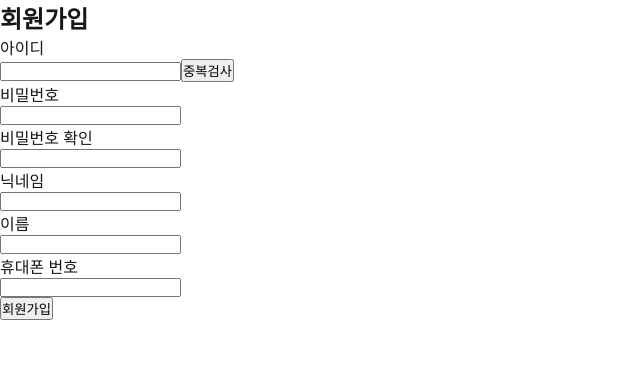
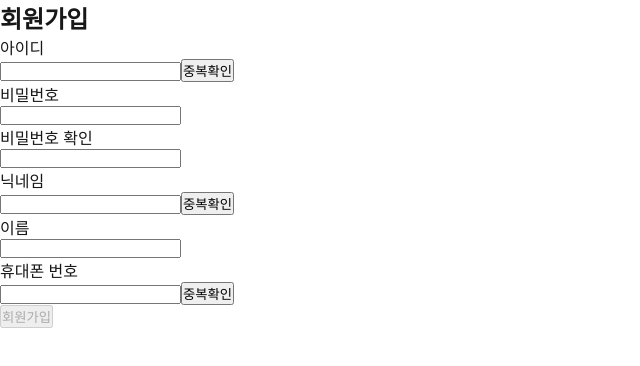
Before and after one commit to rmfnxm23/Posting_FE, a Next.js app in the folder posting/: page / in a window 1280 px wide. Shown: the top 366 px of the page, without its empty margins (0-640 px from the left). Built offline with nearby package versions, Linux system fonts and the light colour scheme; no server answers.

Commit message:
Feat: 회원가입 중복 검사 및 비활성화 기능 추가

```diff
--- a/posting/src/features/UserManage/SignupPage/index.tsx
+++ b/posting/src/features/UserManage/SignupPage/index.tsx
@@ -12,16 +12,13 @@ import {
   passValidation,
   phoneValidation,
 } from "@/util/validation"; // 유효성 검사
+import clsx from "clsx";
+import { useRouter } from "next/router";
 
 const SignupPage = () => {
-  //   const [email, setEmail] = useState("");
-  //   const [password, setPassword] = useState("");
-  //   const [passwordCheck, setPasswordCheck] = useState("");
-  //   const [nickname, setNickname] = useState("");
-  //   const [name, setName] = useState("");
-  //   const [phone, setPhone] = useState("");
+  const router = useRouter();
 
-  // 에러 메세지
+  // 에러 메세지 상태
   const [emailError, setEmailError] = useState("");
   const [passError, setPassError] = useState("");
   const [passCheckError, setPassCheckError] = useState("");
@@ -29,34 +26,89 @@ const SignupPage = () => {
   const [nameError, setNameError] = useState("");
   const [phoneError, setPhoneError] = useState("");
 
-  //   const validate = (values: signForm) => {
-  //     const errors: any = {};
-  //     // 아이디(이메일)
-  //     if (!values.email) {
-  //       errors.email = "이메일을 입력해주세요.";
-  //     } else if (!/^[^\s@]+@[^\s@]+\.[^\s@]+$/.test(values.email)) {
-  //       errors.email = "유효하지 않은 이메일 형식입니다.";
-  //     }
+  // 유효성 검사 boolean 상태
+  const [isEmail, setIsEmail] = useState(false);
+  const [isPassword, setIsPassword] = useState(false);
+  const [isPasswordCheck, setIsPasswordCheck] = useState(false);
+  const [isNickname, setIsNickname] = useState(false);
+  const [isname, setIsName] = useState(false);
+  const [isPhone, setIsPhone] = useState(false);
 
-  //     // 비밀번호
-  //     const pwRegex =
-  //       /^(?=.*[a-zA-Z])(?=.*\d)(?=.*[!@#$%^&*()])[a-zA-Z\d!@#$%^&*()]{8,16}$/;
-  //     if (!values.password) {
-  //       errors.password = "비밀번호를 입력해주세요.";
-  //     } else if (!pwRegex.test(values.password)) {
-  //       errors.password =
-  //         "비밀번호는 8자 이상 16자이하의 대소문자, 숫자, 특수문자가 포함되어야 합니다.";
-  //     }
+  // 중복 상태 메세지
+  const [emailDuplicate, setEmailDuplicate] = useState("");
+  const [nicknameDuplicate, setNicknameDuplicate] = useState("");
+  const [phoneDuplicate, setPhoneDuplicate] = useState("");
 
-  //     // 비밀번호 확인
-  //     if (!values.passwordCheck) {
-  //       errors.passwordCheck = "비밀번호를 확인해주세요.";
-  //     } else if (values.password !== values.passwordCheck) {
-  //       errors.passwordCheck = "비밀번호가 일치하지 않습니다.";
-  //     }
+  //   중복확인 - 이메일
+  const duplicateCheck = async (email: string) => {
+    try {
+      if (!email.trim()) {
+        setEmailDuplicate("이메일을 입력해주세요."); // ✅ 메시지 출력
+        return;
+      }
 
-  //     return errors;
-  //   };
+      //   if (emailError) return;
+
+      const res = await api.post(`/user/check/email`, { email });
+
+      if (res.data.exist) {
+        console.log(res, "front");
+        // setEmailError("이미 사용된 이메일입니다.");
+        setEmailDuplicate("이미 사용된 이메일입니다.");
+      } else {
+        // setEmailError("사용 가능한 이메일입니다.");
+        setEmailDuplicate("사용 가능한 이메일입니다.");
+      }
+    } catch (err) {
+      console.error(err, "중복확인 실패");
+    }
+  };
+
+  //   중복확인 - 닉네임
+  const duplicateCheck2 = async (nickname: string) => {
+    try {
+      if (!nickname.trim()) {
+        setNicknameDuplicate("닉네임을 입력해주세요."); // ✅ 메시지 출력
+        return;
+      }
+
+      const res = await api.post(`/user/check/nickname`, { nickname });
+      if (res.data.exist) {
+        console.log(res, "front");
+        setNicknameDuplicate("이미 사용된 닉네임입니다.");
+      } else {
+        setNicknameDuplicate("사용 가능한 닉네임입니다.");
+      }
+    } catch (err) {
+      console.error(err, "중복확인 실패");
+    }
+  };
+
+  //   중복확인 - 휴대폰 번호
+  const duplicateCheck3 = async (phone: string) => {
+    try {
+      if (!phone.trim()) {
+        setPhoneDuplicate("번호를 입력해주세요."); // ✅ 메시지 출력
+        return;
+      }
+      console.log(phone, "hooooooo");
+
+      const res = await api.post(`/user/check/phone`, { phone });
+
+      if (res.data.exist) {
+        console.log(res, "front");
+        setPhoneDuplicate("이미 사용된 번호입니다.");
+      } else {
+        setPhoneDuplicate("사용 가능한 번호입니다.");
+      }
+    } catch (err) {
+      console.error(err, "중복확인 실패");
+    }
+  };
+
+  //   비활성화 / 활성화 상태
+  const isValid =
+    isEmail && isPassword && isPasswordCheck && isNickname && isname && isPhone; // 모든 form의 유효성이 false 일 때
 
   const formik = useFormik({
     initialValues: {
@@ -69,25 +121,6 @@ const SignupPage = () => {
     },
 
     // validate,
-    // validate: (values) => {
-    //   const errors: any = {};
-    //   if (!values.email) {
-    //     errors.email = "이메일을 입력해주세요.";
-    //   } else if (!/^[^\s@]+@[^\s@]+\.[^\s@]+$/.test(values.email)) {
-    //     errors.email = "유효하지 않은 이메일 형식입니다.";
-    //   }
-
-    //   const pwRegex =
-    //     /^(?=.*[a-zA-Z])(?=.*\d)(?=.*[!@#$%^&*()])[a-zA-Z\d!@#$%^&*()]{8,16}$/;
-    //   if (!values.password) {
-    //     errors.password = "비밀번호를 입력해주세요.";
-    //   } else if (!pwRegex.test(values.password)) {
-    //     errors.password =
-    //       "비밀번호는 8자 이상 16자이하의 대소문자, 숫자, 특수문자가 포함되어야 합니다.";
-    //   }
-
-    //   return errors;
-    // },
 
     onSubmit: async (values) => {
       //   console.log("Form submitted", values);
@@ -102,14 +135,16 @@ const SignupPage = () => {
         const res = await api.post("/user/register", values);
         if (res.status === 201) {
           alert("회원가입 완료");
+          router.push("/login");
         }
       } catch {
         console.log("실패");
       }
     },
   });
+  //   console.log(formik.isValid, "123123123123");
   return (
-    <SignupStyled>
+    <SignupStyled className={clsx("signup-wrap")}>
       <div>
         <h2>회원가입</h2>
         <form onSubmit={formik.handleSubmit}>
@@ -122,16 +157,25 @@ const SignupPage = () => {
             // onChange={formik.handleChange}
             onChange={(e) => {
               formik.handleChange(e); // (e) : event를 입력해줘야 onchange가 실행된다.
-              emailValidation(e.target.value, setEmailError); // 입력할 때마다 유효성 검사
+              emailValidation(e.target.value, setEmailError, setIsEmail); // 입력할 때마다 유효성 검사
+              //   setEmailDuplicate(""); // 중복 상태 메세지 초기화
             }}
             required
           />
-          <button>중복검사</button>
+          <button
+            type="button"
+            onClick={() => {
+              duplicateCheck(formik.values.email);
+            }}
+          >
+            중복확인
+          </button>
+
           {/* useformik validate */}
           {/* {formik.errors.email && <p>{formik.errors.email}</p>} */}
+          {/* usestate errormessage */}
 
-          {/* usestate errormessage */}
-          <p style={{ color: "red", fontSize: "11px" }}>{emailError}</p>
+          <p className="error-message">{emailError || emailDuplicate}</p>
 
           {/* 비밀번호 */}
           <div>비밀번호</div>
@@ -142,12 +186,12 @@ const SignupPage = () => {
             // onChange={formik.handleChange}
             onChange={(e) => {
               formik.handleChange(e);
-              passValidation(e.target.value, setPassError); // 입력할 때마다 유효성 검사
+              passValidation(e.target.value, setPassError, setIsPassword); // 입력할 때마다 유효성 검사
             }}
             required
           />
           {/* {formik.errors.password && <p>{formik.errors.password}</p>} */}
-          <p style={{ color: "red", fontSize: "11px" }}>{passError}</p>
+          <p className="error-message">{passError}</p>
 
           {/* 비밀번호 확인 */}
           <div>비밀번호 확인</div>
@@ -160,13 +204,14 @@ const SignupPage = () => {
               passCheckValidation(
                 e.target.value,
                 formik.values.password,
-                setPassCheckError
+                setPassCheckError,
+                setIsPasswordCheck
               );
             }}
             required
           />
           {/* {formik.errors.passwordCheck && <p>{formik.errors.passwordCheck}</p>} */}
-          <p style={{ color: "red", fontSize: "11px" }}>{passCheckError}</p>
+          <p className="error-message">{passCheckError}</p>
 
           {/* 닉네임 */}
           <div>닉네임</div>
@@ -177,11 +222,25 @@ const SignupPage = () => {
             // onChange={formik.handleChange}
             onChange={(e) => {
               formik.handleChange(e);
-              nicknameValidation(e.target.value, setNicknameError);
+              nicknameValidation(
+                e.target.value,
+                setNicknameError,
+                setIsNickname
+              );
+              setNicknameDuplicate("");
             }}
             required
           />
-          <p style={{ color: "red", fontSize: "11px" }}>{nicknameError}</p>
+          <button
+            type="button"
+            onClick={() => {
+              duplicateCheck2(formik.values.nickname);
+            }}
+          >
+            중복확인
+          </button>
+
+          <p className="error-message">{nicknameError || nicknameDuplicate}</p>
 
           {/* 이름 */}
           <div>이름</div>
@@ -191,11 +250,11 @@ const SignupPage = () => {
             value={formik.values.name}
             onChange={(e) => {
               formik.handleChange(e);
-              nameValidation(e.target.value, setNameError);
+              nameValidation(e.target.value, setNameError, setIsName);
             }}
             required
           />
-          <p style={{ color: "red", fontSize: "11px" }}>{nameError}</p>
+          <p className="error-message">{nameError}</p>
 
           {/* 휴대폰 번호 */}
           <div>휴대폰 번호</div>
@@ -209,16 +268,29 @@ const SignupPage = () => {
             // }}
             onChange={(e) => {
               const formatted = formatPhone(e.target.value);
-              //   formik.handleChange(e);
-              formik.setFieldValue("phone", formatted); // 포맷된 값으로 폼 상태 업데이트
-              phoneValidation(formatted, setPhoneError);
+              //   formik.handleChange(e); // 입력값을 가공하지 않고, 그대로 저장할 때 사용
+              formik.setFieldValue("phone", formatted); // 포맷된 값으로 폼 상태 업데이트 // 가공된 값 입력에 필수, 직접 제어 가능
+              // "phone" → 폼 필드 이름 (name 속성 값)
+              phoneValidation(formatted, setPhoneError, setIsPhone);
+              //   setPhoneDuplicate("");
             }}
             required
             maxLength={13}
           />
-          <p style={{ color: "red", fontSize: "11px" }}>{phoneError}</p>
+          <button
+            type="button"
+            onClick={() => {
+              duplicateCheck3(formik.values.phone);
+            }}
+          >
+            중복확인
+          </button>
 
-          <button type="submit">회원가입</button>
+          <p className="error-message">{phoneError || phoneDuplicate}</p>
+
+          <button type="submit" disabled={!isValid}>
+            회원가입
+          </button>
         </form>
       </div>
     </SignupStyled>
--- a/posting/src/features/UserManage/SignupPage/styled.ts
+++ b/posting/src/features/UserManage/SignupPage/styled.ts
@@ -1,3 +1,9 @@
 import styled from "styled-components";
 
-export const SignupStyled = styled.div``;
+export const SignupStyled = styled.div`
+  /* 에러 메세지 */
+  .error-message {
+    color: red;
+    font-size: 11px;
+  }
+`;
```
Also changed, not shown: posting/src/util/validation.tsx (+46 -10 lines).
